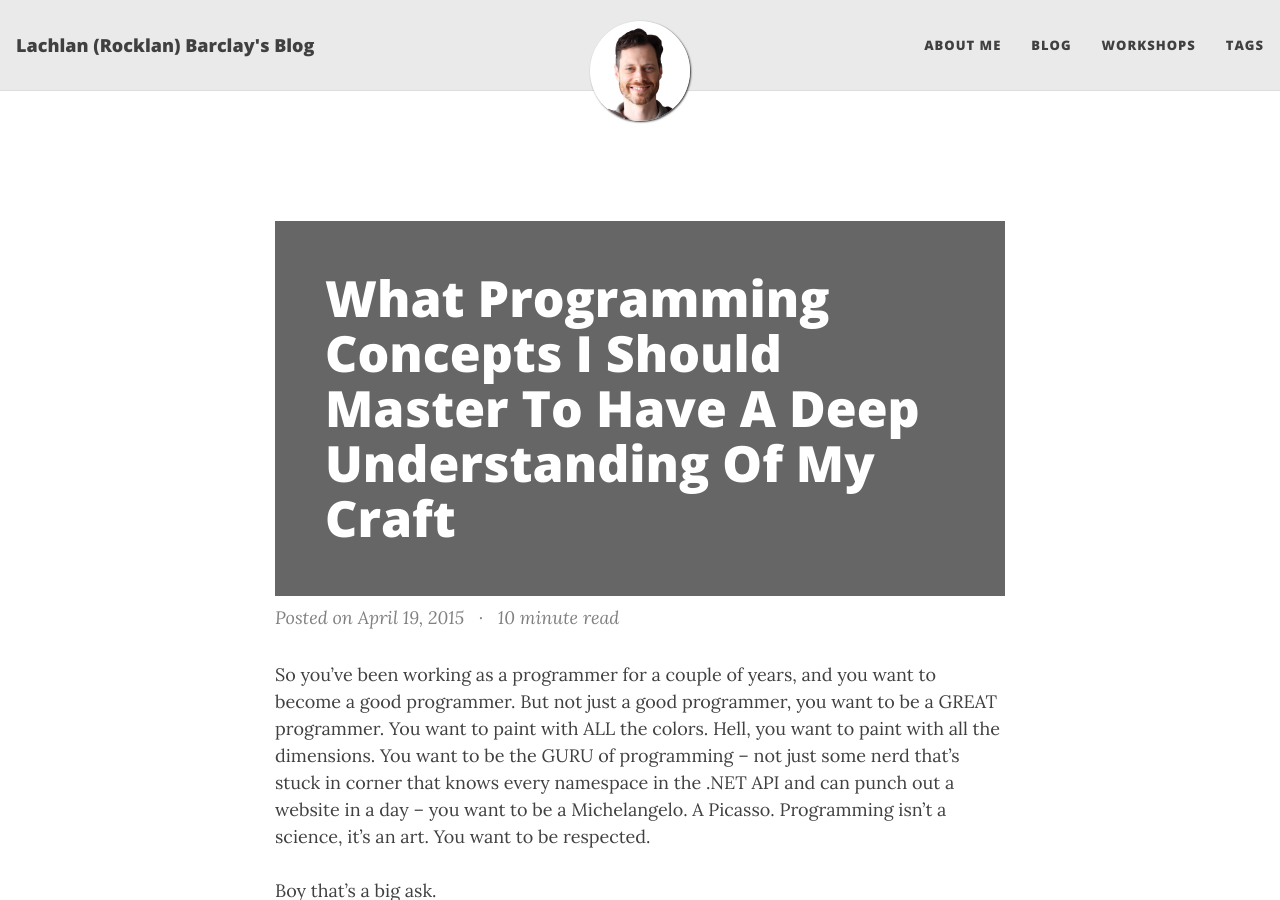
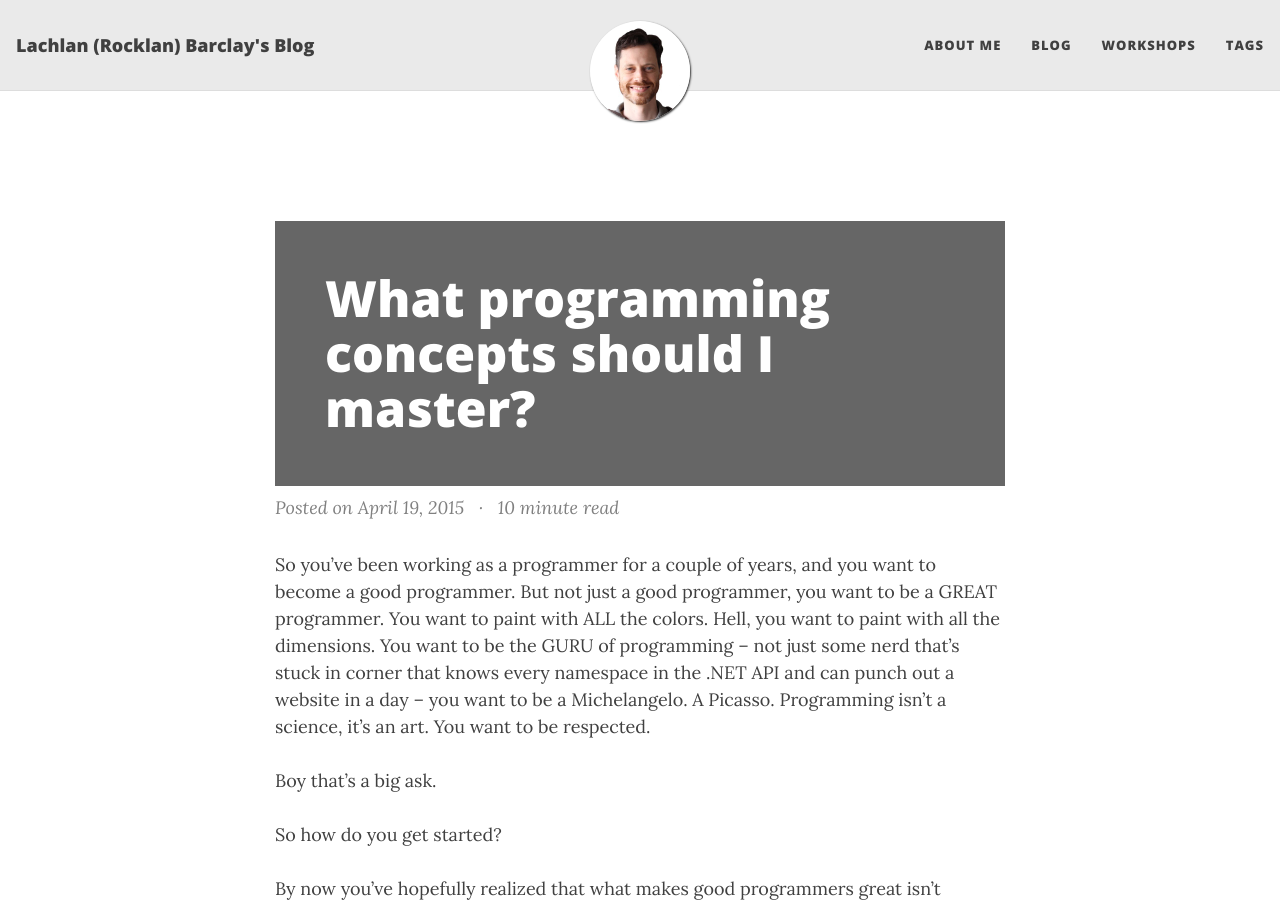
Before and after one commit to rocklan/rocklan.github.io, a Jekyll site: the page built from docs/_posts/2015/2015-04-19-What-programming-concepts-I-should-master-to-have-a-deep-understanding-of-my-craft.md, in a window 1280 px wide and 900 px high. Built offline with Jekyll 4.4.1, drawn with Linux system fonts in a browser that asks for light colours; our own code applies the rules of GitHub Pages for plain Markdown files; some of the changed lines change nothing that is shown.

Commit message:
Update 2015-04-19-What-programming-concepts-I-should-master-to-have-a-deep-understanding-of-my-craft.md

```diff
--- a/docs/_posts/2015/2015-04-19-What-programming-concepts-I-should-master-to-have-a-deep-understanding-of-my-craft.md
+++ b/docs/_posts/2015/2015-04-19-What-programming-concepts-I-should-master-to-have-a-deep-understanding-of-my-craft.md
@@ -2,6 +2,7 @@
 date: 2015-04-19
 category: technical
 readtime: true
+title: What programming concepts should I master?
 tags: craftsmanship popular
 ---
 So you’ve been working as a programmer for a couple of years, and you want to become a good programmer. But not just a good programmer, you want to be a GREAT programmer. You want to paint with ALL the colors. Hell, you want to paint with all the dimensions. You want to be the GURU of programming – not just some nerd that’s stuck in corner that knows every namespace in the .NET API and can punch out a website in a day – you want to be a Michelangelo. A Picasso. Programming isn’t a science, it’s an art. You want to be respected.
```
